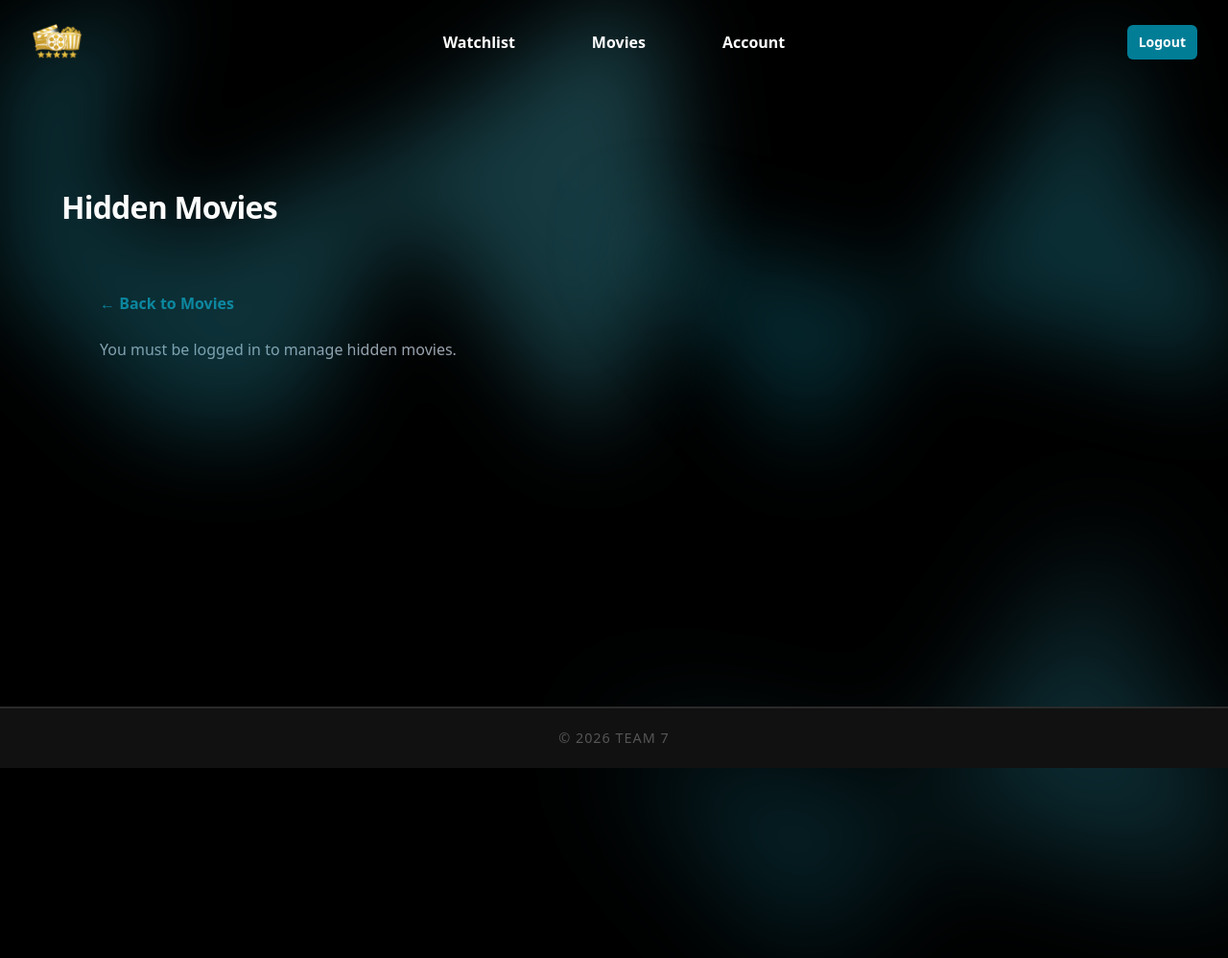
After one commit to CS4300-CS5300-SP26/dev7_cust4, a Django app: page /movies/hidden/ in a window 1280 px wide. The commit adds this page. Shown: the whole page at 96% size. Run offline with Django 4.2, Linux system fonts and the light colour scheme; style sheets or scripts are compiled from the project's sources; parts of the project's set-up code (start-up, migrations or seed data) failed here and were passed over.

Commit message:
Add Not Interested button to movie detail and hidden movies page template

```diff
--- /dev/null
+++ b/cinelog/home/templates/hidden_movies.html
@@ -0,0 +1,60 @@
+{% extends "base.html" %}
+{% load static %}
+{% block content %}
+
+<link href="{% static 'css/movies.css' %}" rel="stylesheet">
+
+<div class="hero-container">
+    <div aria-hidden="true" class="hero-blob hero-blob--top">
+        <div class="hero-blob__shape hero-blob__shape--top"></div>
+    </div>
+    <div class="hero-content">
+        <div class="hero-text">
+            <h1 class="hero-heading">Hidden Movies</h1>
+        </div>
+    </div>
+    <div aria-hidden="true" class="hero-blob hero-blob--bottom">
+        <div class="hero-blob__shape hero-blob__shape--bottom"></div>
+    </div>
+</div>
+
+<div style="padding: 2rem 4rem; max-width: 1200px; margin: 0 auto;">
+
+    <div style="margin-bottom: 1.5rem;">
+        <a href="{% url 'movies' %}" style="color: #027d96; font-weight: 600; text-decoration: none;">← Back to Movies</a>
+    </div>
+
+    {% include "components/alerts.html" %}
+
+    {% if not request.session.supabase_user_id %}
+        <p style="color: #9ca3af;">You must be logged in to manage hidden movies.</p>
+    {% elif movies %}
+        <p style="color: #9ca3af; margin-bottom: 1.5rem;">These movies are hidden from your browsing experience. Unhide them to see them again.</p>
+        <div class="movie-row" style="flex-wrap: wrap; overflow: visible; gap: 1rem;">
+            {% for movie in movies %}
+                <div class="movie-card" style="position: relative; flex-shrink: 0; width: 160px;">
+                    <a href="{% url 'movie_detail' movie.id %}" class="movie-card-link">
+                        {% if movie.poster_path %}
+                            <img src="https://image.tmdb.org/t/p/w500{{ movie.poster_path }}" alt="{{ movie.title }}">
+                        {% else %}
+                            <div class="no-poster">No Image</div>
+                        {% endif %}
+                        <div class="movie-info">
+                            <h3>{{ movie.title }}</h3>
+                            <p>★ {{ movie.vote_average|floatformat:1 }}</p>
+                        </div>
+                    </a>
+                    <form action="{% url 'unhide_movie' movie.id %}" method="POST" style="margin-top: 0.5rem;">
+                        {% csrf_token %}
+                        <button type="submit" style="width:100%; padding: 0.4rem; background:#027d96; color:#fff; border:none; border-radius:0.375rem; font-size:0.8rem; cursor:pointer;">↩ Unhide</button>
+                    </form>
+                </div>
+            {% endfor %}
+        </div>
+    {% else %}
+        <p style="color: #9ca3af;">You haven't hidden any movies yet. Click "Not Interested" on any movie to hide it.</p>
+    {% endif %}
+
+</div>
+
+{% endblock %}
```
Also changed, not shown: cinelog/home/templates/movie_detail.html (+15 -0 lines).
